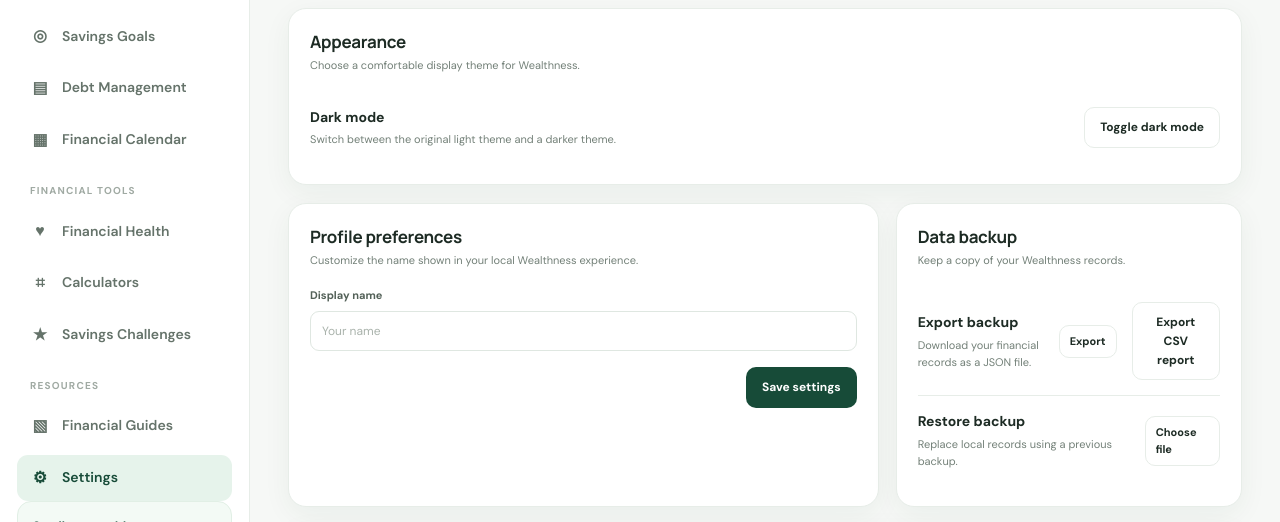
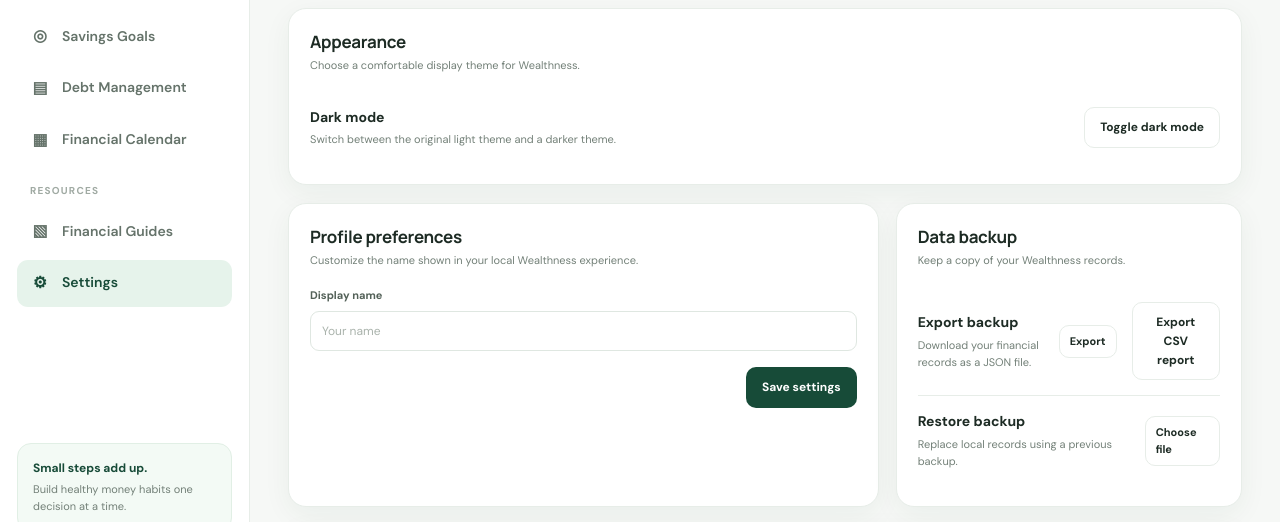
Before and after one commit to 20264357-cmyk/Finals, a plain HTML site: page settings.html in a window 1280 px wide. Shown: the part 209-731 px from the top of the page. Drawn offline with Linux system fonts and the light colour scheme.

Commit message:
Integrate financial tools into existing Wealthness pages

```diff
--- a/settings.html
+++ b/settings.html
@@ -27,12 +27,6 @@
                 <a class="nav-link" href="savings.html"><span class="nav-icon">◎</span>Savings Goals</a>
                 <a class="nav-link" href="debt.html"><span class="nav-icon">▤</span>Debt Management</a>
                 <a class="nav-link" href="calendar.html"><span class="nav-icon">▦</span>Financial Calendar</a>
-            </nav>
-            <div class="nav-label nav-label-spaced">Financial Tools</div>
-            <nav class="nav-list">
-                <a class="nav-link" href="health.html"><span class="nav-icon">♥</span>Financial Health</a>
-                <a class="nav-link" href="calculators.html"><span class="nav-icon">⌗</span>Calculators</a>
-                <a class="nav-link" href="challenges.html"><span class="nav-icon">★</span>Savings Challenges</a>
             </nav>
             <div class="nav-label nav-label-spaced">Resources</div>
             <nav class="nav-list">
```
